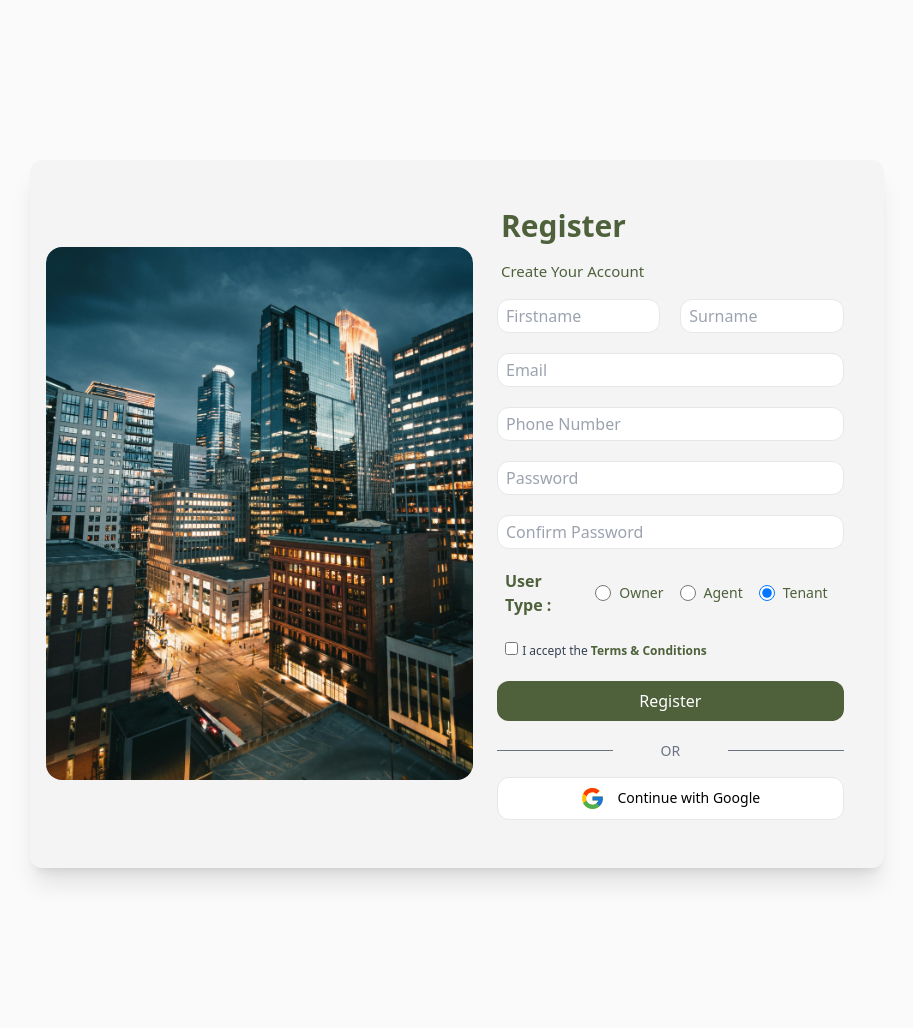
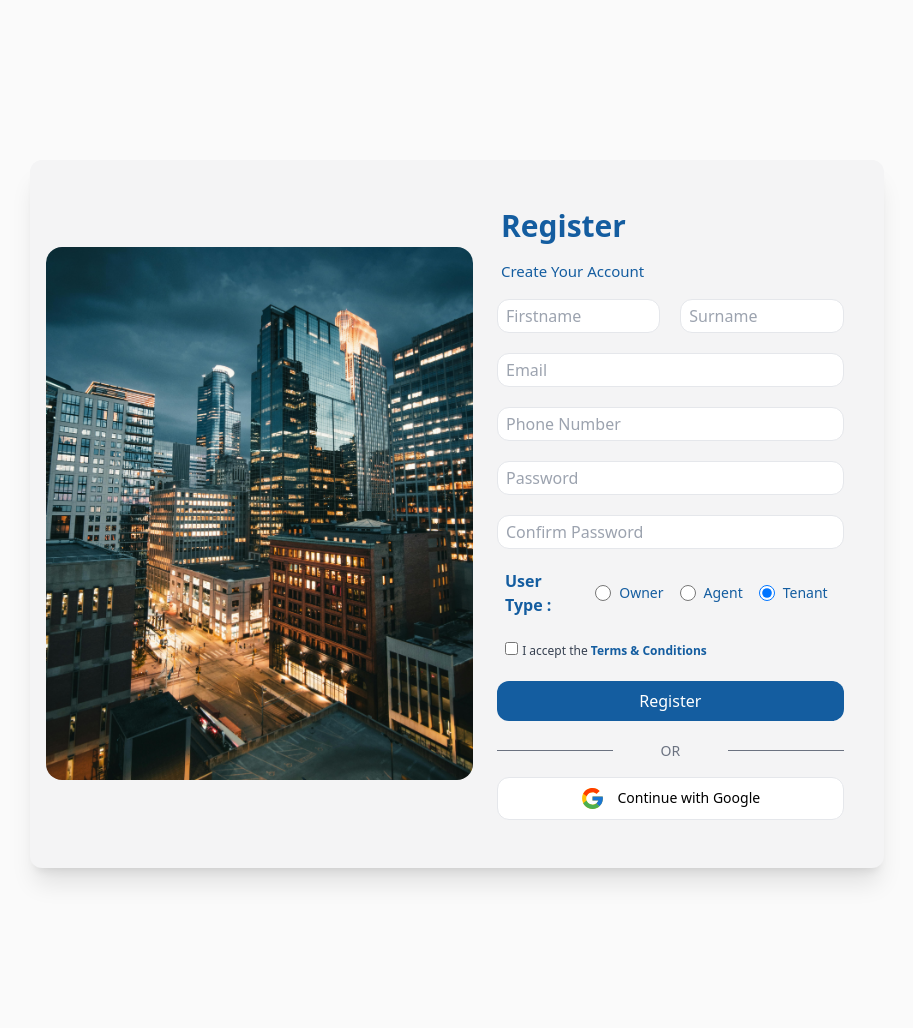
Before and after one commit to ayushkhopatkar/final-year-major-project, a Python web app: template Template/login_signup_page/signup.html in a window 1280 px wide. Shown: the whole page, without its empty margins (183-1096 px from the left). Run offline with Jinja, Linux system fonts and the light colour scheme; the template is opened without the code that fills it, so the values that code supplies are empty; some libraries are stand-ins or nearby versions.

Commit message:
updated bg color signup and login page

```diff
--- a/Template/login_signup_page/signup.html
+++ b/Template/login_signup_page/signup.html
@@ -18,8 +18,8 @@
           </div>
           <!-- Register Form -->
           <div class=" md:w-1/2 py-12 px-10">
-            <h2 class="text-3xl mb-4 ml-1 font-bold  text-[#4E613B]">Register</h2>
-            <p class="mb-4 text-[15px] mt-1 ml-1 text-[#4E613B]">Create Your Account</p>
+            <h2 class="text-3xl mb-4 ml-1 font-bold  text-[#145DA0]">Register</h2>
+            <p class="mb-4 text-[15px] mt-1 ml-1 text-[#145DA0]">Create Your Account</p>
             <form action="#">
               <div class="grid grid-cols-2 gap-5">
                 <input
@@ -63,19 +63,19 @@
 <div class="flex mt-5">
     <div class="flex items-center">
 
-        <label for="" class="ms-2 text-[16px] font-bold text-[#4E613B] "> User Type :</label>
+        <label for="" class="ms-2 text-[16px] font-bold text-[#145DA0] "> User Type :</label>
     </div>
     <div class="flex items-center me-4 ml-3">
         <input id="inline-radio" type="radio" value="" name="inline-radio-group" class="w-4 h-4 text-blue-600 bg-gray-100 border-gray-300 focus:ring-blue-500 dark:focus:ring-blue-600 dark:ring-offset-gray-800 focus:ring-2 dark:bg-gray-700 dark:border-gray-600">
-        <label for="inline-radio" class="ms-2 text-sm font-medium text-[#4E613B]">Owner</label>
+        <label for="inline-radio" class="ms-2 text-sm font-medium text-[#145DA0]">Owner</label>
     </div>
     <div class="flex items-center me-4">
         <input id="inline-2-radio" type="radio" value="" name="inline-radio-group" class="w-4 h-4 text-blue-600 bg-gray-100 border-gray-300 focus:ring-blue-500 dark:focus:ring-blue-600 dark:ring-offset-gray-800 focus:ring-2 dark:bg-gray-700 dark:border-gray-600">
-        <label for="inline-2-radio" class="ms-2 text-sm font-medium text-[#4E613B]">Agent</label>
+        <label for="inline-2-radio" class="ms-2 text-sm font-medium text-[#145DA0]">Agent</label>
     </div>
     <div class="flex items-center me-4">
         <input checked id="inline-checked-radio" type="radio" value="" name="inline-radio-group" class="w-4 h-4 text-blue-600 bg-gray-100 border-gray-300 focus:ring-blue-500 dark:focus:ring-blue-600 dark:ring-offset-gray-800 focus:ring-2 dark:bg-gray-700 dark:border-gray-600">
-        <label for="inline-checked-radio" class="ms-2 text-sm font-medium text-[#4E613B] ">Tenant</label>
+        <label for="inline-checked-radio" class="ms-2 text-sm font-medium text-[#145DA0] ">Tenant</label>
     </div>
 
 </div>
@@ -83,10 +83,10 @@
 
               <div class="mt-5 ml-2">
                 <input type="checkbox" class="border border-gray-400 ">
-                <span class="text-xs font-medium text-gray-700"> I accept the  <a class="text-[#4E613B] hover:underline font-semibold" href="#">Terms & Conditions</a></span>
+                <span class="text-xs font-medium text-gray-700"> I accept the  <a class="text-[#145DA0] hover:underline font-semibold" href="#">Terms & Conditions</a></span>
               </div>
               <div class="mt-5">
-                <button class="w-full bg-[#4E613B] rounded-xl text-white py-2 hover:scale-105 duration-100"> Register</button>
+                <button class="w-full bg-[#145DA0] rounded-xl text-white py-2 hover:scale-105 duration-100"> Register</button>
               </div>
 
               <div class="mt-5 grid grid-cols-3 items-center text-gray-500">
```
Also changed, not shown: Template/login_signup_page/login.html (+4 -5 lines).
